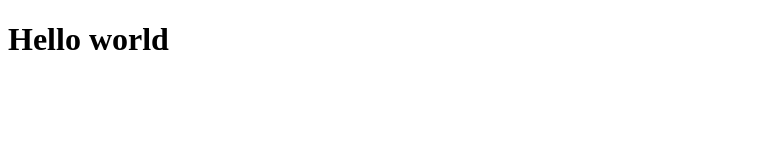
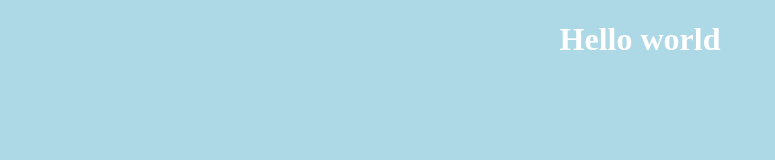
Before and after one commit to nakrachi-ayman/test, a plain HTML site: page index.html in a window 1280 px wide. Shown: the whole page, without its empty margins (0-775 px from the left). Drawn offline with Linux system fonts and the light colour scheme.

Commit message:
third  commit

```diff
--- a/index.html
+++ b/index.html
@@ -3,7 +3,34 @@
 <head>
     <meta charset="UTF-8">
     <meta name="viewport" content="width=device-width, initial-scale=1.0">
+    <link rel="stylesheet" href="style.css">
     <title>Document</title>
+    <style>
+        body {
+    background-color: lightblue;
+  }
+
+  h1 {
+    color: white;
+    text-align: center;
+  }
+
+  p {
+    font-family: verdana;
+  }
+  body {
+    background-color: lightblue;
+  }
+
+  h1 {
+    color: white;
+    text-align: center;
+  }
+
+  p {
+    font-family: verdana;
+  }
+    </style>
 </head>
 <body>
     <h1>Hello world</h1>
--- a/style.css
+++ b/style.css
@@ -0,0 +1,24 @@
+body {
+    background-color: lightblue;
+  }
+
+  h1 {
+    color: white;
+    text-align: center;
+  }
+
+  p {
+    font-family: verdana;
+  }
+  body {
+    background-color: lightblue;
+  }
+
+  h1 {
+    color: white;
+    text-align: center;
+  }
+
+  p {
+    font-family: verdana;
+  }
```
